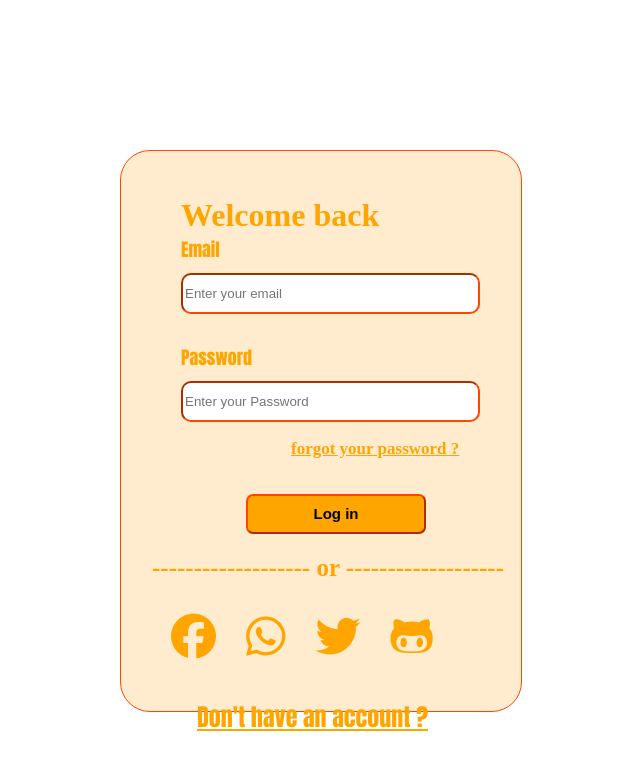
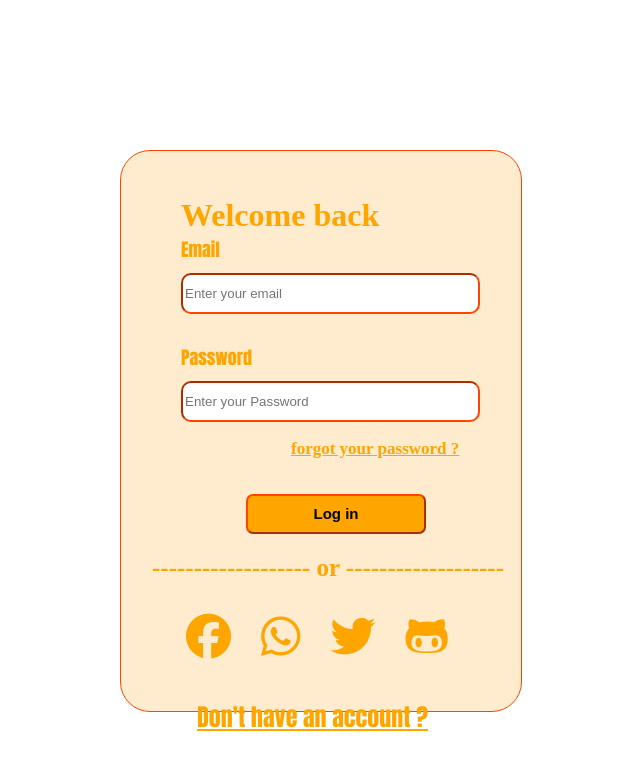
Before and after one commit to MohammedKukshiwala/myloginpage, a plain HTML site: page index.html in a window 1280 px wide. Shown: the whole page, without its empty margins (319-959 px from the left). Drawn offline with Linux system fonts and the light colour scheme.

Commit message:
Update style.css

```diff
--- a/style.css
+++ b/style.css
@@ -113,7 +113,7 @@ div.forgot-password a {
     flex-wrap: wrap;
     flex-direction: row;
     gap: 30px;
-    padding-left: 50px;
+    padding-left: 65px;
     align-content: center;
     align-items: center;
     text-align: center;
```
